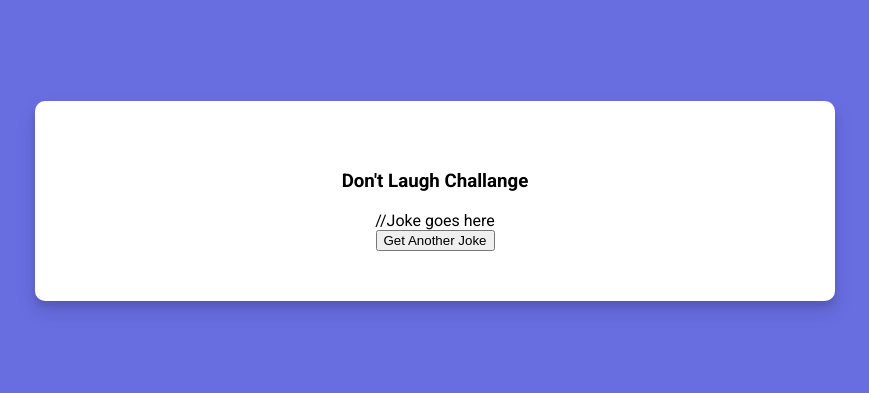
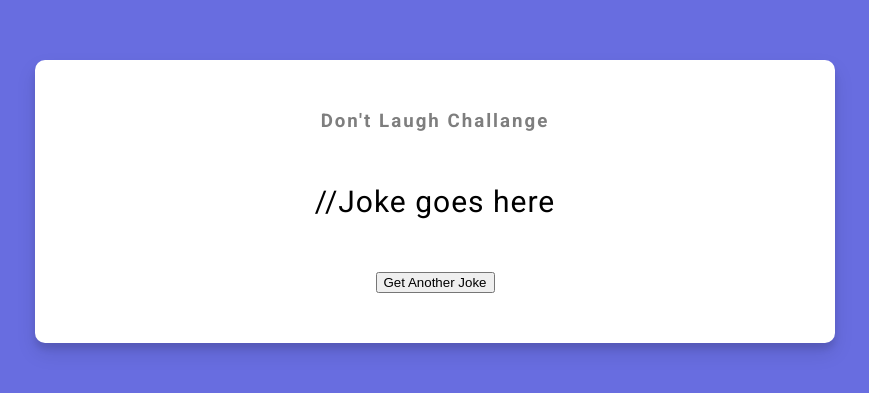
Before and after one commit to o0p/dad-jokes-v2, a plain HTML site: page index.html in a window 1280 px wide. Shown: the part 199-592 px from the top of the page, without its empty margins (205-1074 px from the left). Drawn offline with Linux system fonts and the light colour scheme.

Commit message:
Add joke style

```diff
--- a/style.css
+++ b/style.css
@@ -26,3 +26,17 @@ body {
     max-width: 100%;
     width: 50rem;
 }
+
+h3 {
+    margin: 0;
+    opacity: 0.5;
+    letter-spacing: 0.125rem;
+}
+
+.joke {
+    font-size: 1.875rem;
+    letter-spacing: 0.0625rem;
+    line-height: 2.5rem;
+    margin: 3.125rem auto;
+    max-width: 37.5rem;
+}
```
